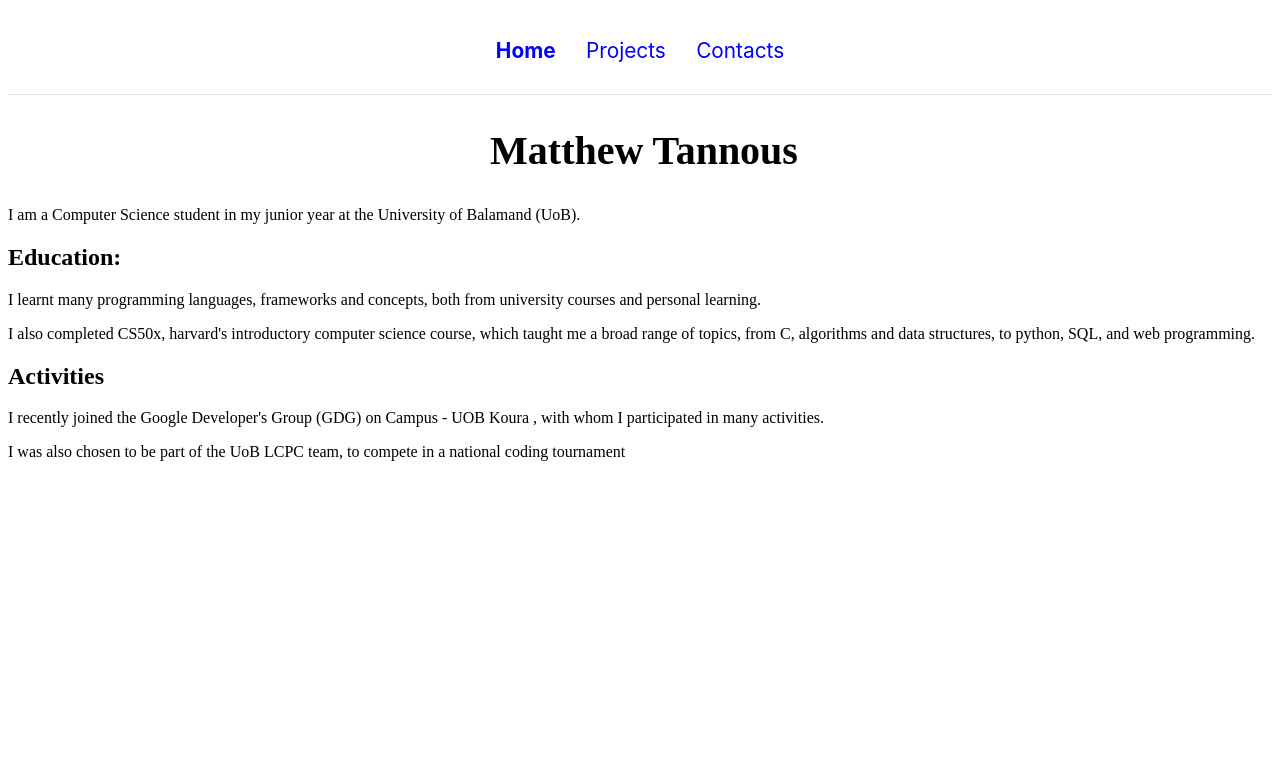
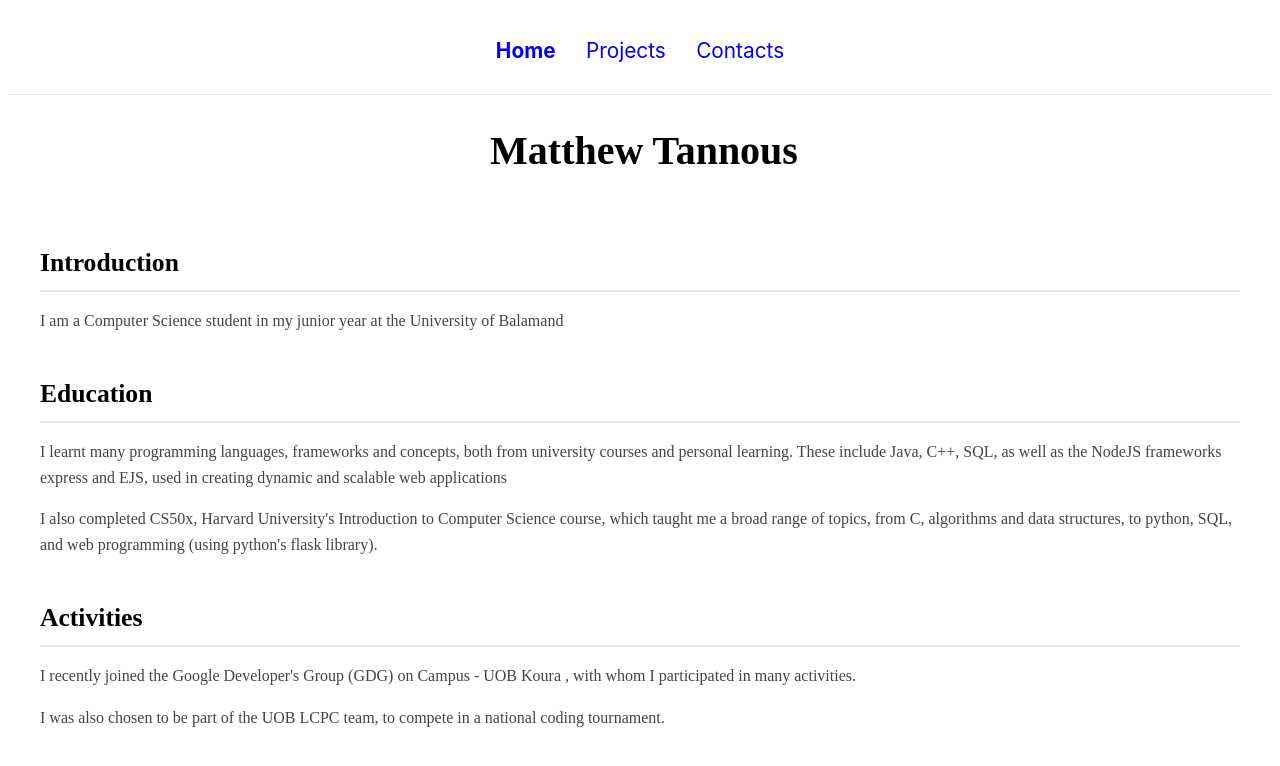
Before and after one commit to matthewtannous/matthewtannous.github.io, a Jekyll site: the page built from index.html, in a window 1280 px wide. Shown: the top 766 px of the page. Built offline with Jekyll 4.4.1, drawn with Linux system fonts in a browser that asks for light colours.

Commit message:
Improved styling + automated homepage generation from data file

```diff
--- /dev/null
+++ b/_data/about.yml
@@ -0,0 +1,12 @@
+introduction:
+  - I am a Computer Science student in my junior year at the University of Balamand
+
+education:
+  - I learnt many programming languages, frameworks and concepts, both from university courses and personal learning.
+    These include Java, C++, SQL, as well as the NodeJS frameworks express and EJS, used in creating dynamic and scalable web applications
+  - I also completed CS50x, Harvard University's Introduction to Computer Science course, which taught me a broad range of topics, from C,
+    algorithms and data structures, to python, SQL, and web programming (using python's flask library).
+
+activities:
+  - I recently joined the Google Developer's Group (GDG) on Campus - UOB Koura , with whom I participated in many activities.
+  - I was also chosen to be part of the UOB LCPC team, to compete in a national coding tournament.
--- /dev/null
+++ b/_sass/_about.scss
@@ -0,0 +1,24 @@
+.text-container {
+    margin: 0 auto;
+    padding: 1rem 2rem;
+    display: block;
+    line-height: 1.6;
+}
+
+.paragraph-container {
+    margin-bottom: 2.5rem;
+}
+
+.paragraph-title {
+    font-size: 1.6rem;
+    font-weight: 600;
+    margin-bottom: 1rem;
+    border-bottom: 2px solid #e5e5e5;
+    padding-bottom: 0.4rem;
+}
+
+.sentence {
+    font-size: 1rem;
+    color: #444;
+    margin-bottom: 0.7rem;
+}
--- /dev/null
+++ b/_sass/_contacts.scss
@@ -0,0 +1,34 @@
+.contacts-container {
+    margin-top: 2rem;
+    text-align: center;
+}
+
+.contacts-container h3 {
+    font-size: 1.15rem;
+    font-weight: 500;
+    margin: 0.75rem 0;
+    color: #333;
+}
+
+.email a {
+    color: #2563eb;
+    text-decoration: none;
+    font-weight: 600;
+}
+
+.email a:hover {
+    text-decoration: underline;
+}
+
+.socials a {
+    margin: 0 0.25rem;
+    color: #111827;
+    font-weight: 600;
+    text-decoration: none;
+    border-bottom: 2px solid transparent;
+}
+
+.socials a:hover {
+    color: #2563eb;
+    border-color: #2563eb;
+}
--- a/_sass/_projects.scss
+++ b/_sass/_projects.scss
@@ -1,7 +1,7 @@
 .project-container {
     max-width: 1100px;
     margin: 0 auto;
-    padding: 0 1.5rem;
+    padding: 0rem 1.5rem;
     display: grid;
 }
 
@@ -22,7 +22,10 @@
 .project-title a {
     text-decoration: none;
     color: blue;
-    // color: #222
+}
+
+.project-title a:hover {
+    text-decoration: underline;
 }
 
 .project-description {
--- a/assets/css/styles.scss
+++ b/assets/css/styles.scss
@@ -2,3 +2,5 @@
 ---
 @import "main";
 @import "projects";
+@import "about";
+@import "contacts";
--- a/index.html
+++ b/index.html
@@ -5,24 +5,17 @@ title: Home
 
 <h1> {{ site.title }}</h1>
 
-I am a Computer Science student in my junior year at the University of Balamand (UoB).
+<div class="text-container">
 
-<div>
-<h2>Education:</h2>
-  <p>
-     I learnt many programming languages, frameworks and concepts, both from university courses and personal learning.
-  </p>
-  <p>
-I also completed CS50x, harvard's introductory computer science course, which taught me a broad range of topics, from C, algorithms and data structures, to python, SQL, and web programming.
-  </p>
+    {% for list in site.data.about %}
+    <div class="paragraph-container">
+
+        <h2 class="paragraph-title"> {{ list[0] | capitalize }} </h2>
+
+        {% for sentence in list[1] %}
+            <p class="sentence"> {{ sentence }}</p>
+        {% endfor %}
+
+    </div>
+    {% endfor %}
 </div>
-
-<div>
-<h2>Activities</h2>
-  <p>
-I recently joined the Google Developer's Group (GDG) on Campus - UOB Koura , with whom I participated in many activities.
-  </p>
-  <p>
-I was also chosen to be part of the UoB LCPC team, to compete in a national coding tournament
-  </p>
-</div>
```
Also changed, not shown: contacts.html (+7 -5 lines), README.md.
